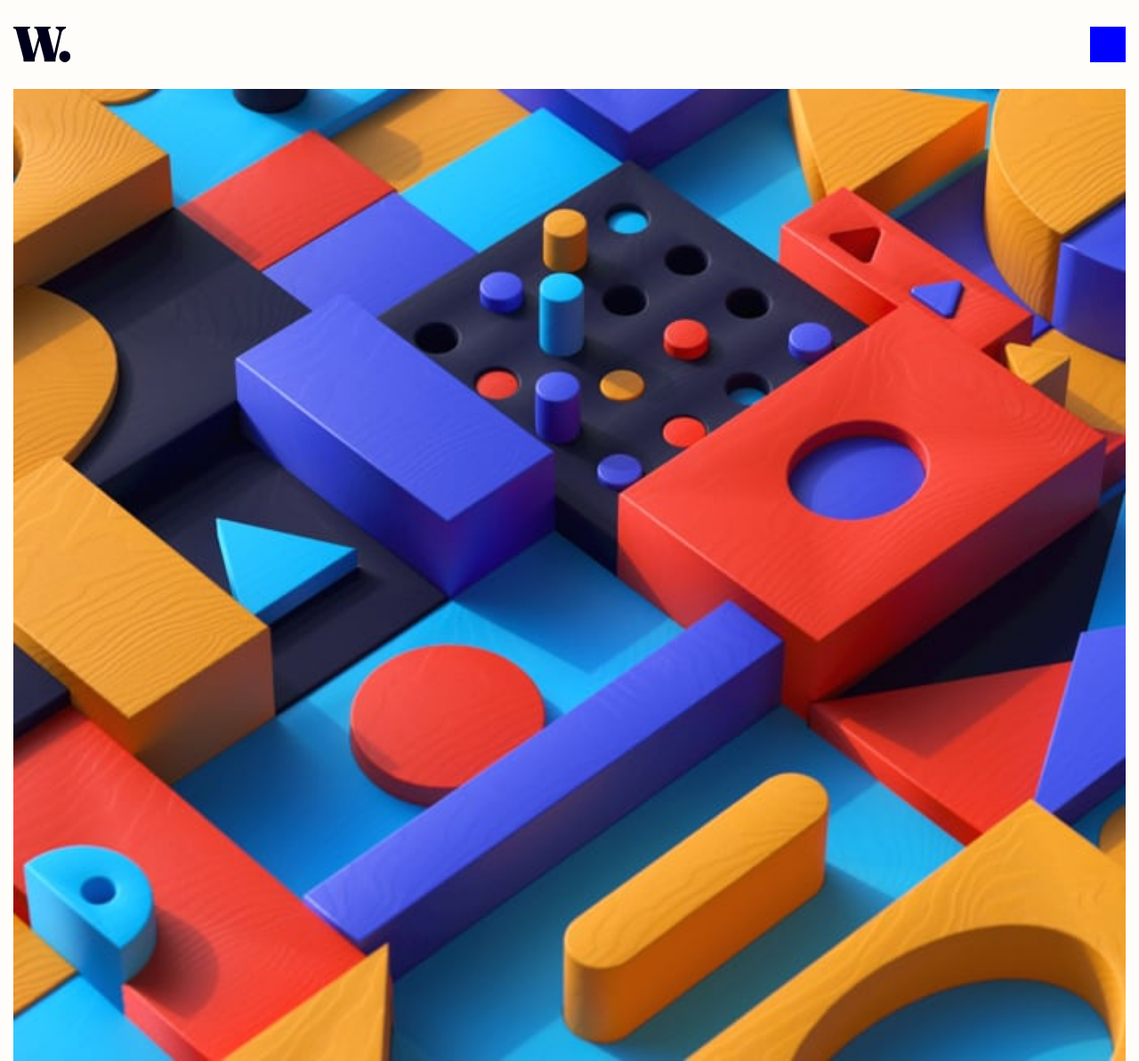
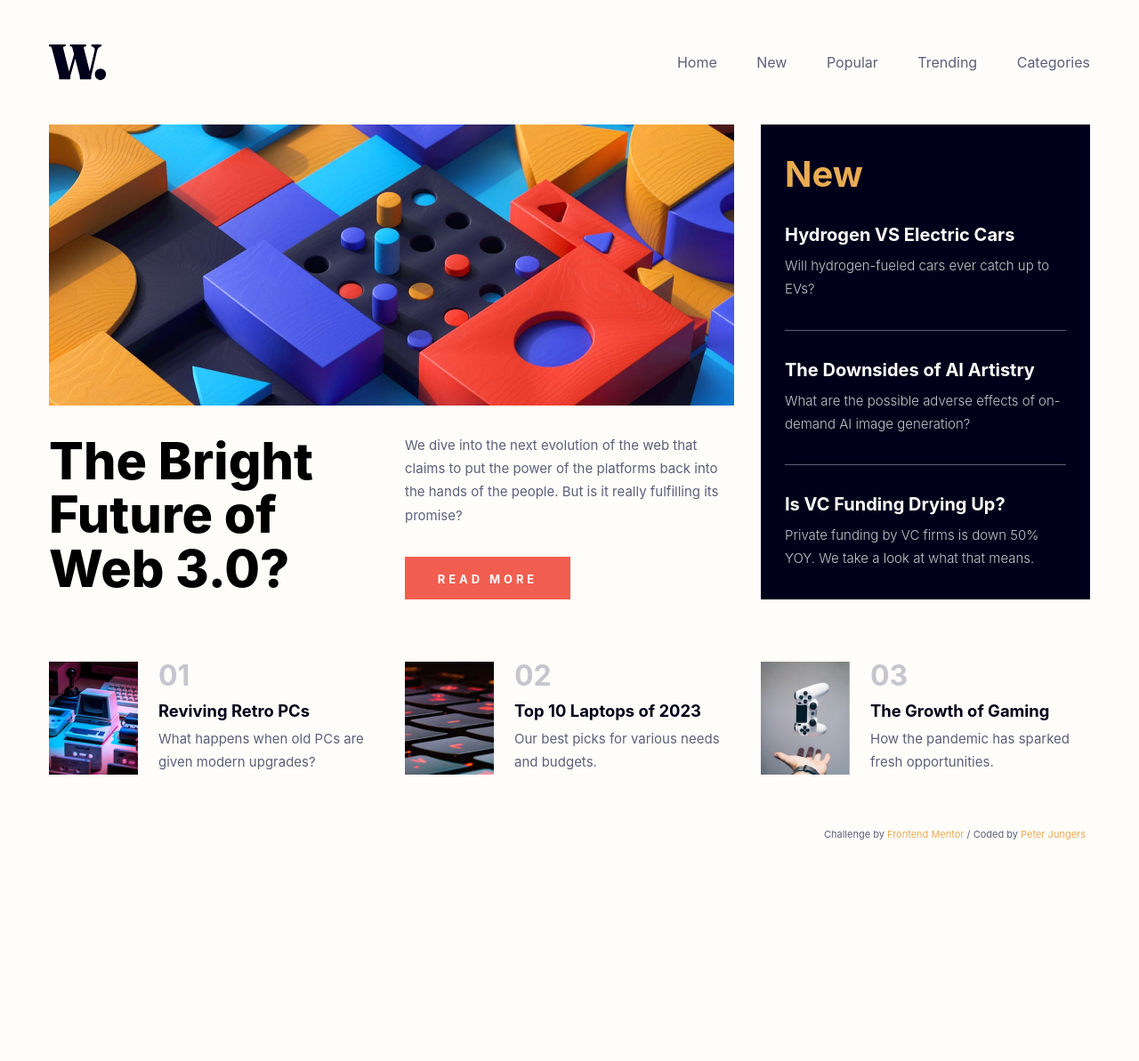
Before and after one commit to peterjungers/peterjungers.githib.io, a plain HTML site: page frontend_mentor/news_homepage/index.html in a window 1280 px wide. Shown: the top 1193 px of the page at 89% size. After the commit the page ends 975 px from the top, so only its background shows below. Drawn offline with Linux system fonts and the light colour scheme.

Commit message:
Add files via upload

```diff
--- a/frontend_mentor/news_homepage/index.html
+++ b/frontend_mentor/news_homepage/index.html
@@ -13,20 +13,16 @@ Exercise: Frontend Mentor: News homepage
   <link rel="stylesheet" href="style.css">
 </head>
 <body>
-<div class="test"></div>
   <div id="container">
     <header>
       <div id="logo-hamburger">
-        <img src="assets/images/logo.svg" alt="Logo is the letter W.">
-        <!-- Mobile nav -->
-        <div id="hamburger-icon" class="mobile">
-          <div></div>
-          <div></div>
-          <div></div>
-          <div></div>
+        <img class="logo" src="assets/images/logo.svg" alt="Logo is the letter W.">
+        <div id="hamburger-icon">
+          <div class="hamburger-line"></div>
         </div>
       </div>
-      <nav id="nav-menu" class="mobile mobile-nav">
+      <!-- Mobile nav -->
+      <nav class="mobile-nav">
         <ul>
           <li><a href="#">Home</a></li>
           <li><a href="#">New</a></li>
@@ -36,7 +32,7 @@ Exercise: Frontend Mentor: News homepage
         </ul>
       </nav>
       <!-- Tablet and desktop nav -->
-      <nav class="tablet-desktop-nav">
+      <nav class="tab-desk-nav">
         <ul>
           <li><a href="#">Home</a></li>
           <li><a href="#">New</a></li>
@@ -48,57 +44,60 @@ Exercise: Frontend Mentor: News homepage
     </header>
 
     <main>
-      <section class="intro margin-bottom">
-        <img class="hero hero-mobile" src="assets/images/image-web-3-mobile.jpg" alt="Photograph of multi-colored wooden blocks neatly arranged.">
+      <section class="intro">
+        <div id="hero">
+          <img class="hero-square" src="assets/images/image-web-3-mobile.jpg" alt="Photograph of multi-colored wooden blocks neatly arranged.">
+          <img class="hero-horizontal" src="assets/images/image-web-3-desktop.jpg">
+        </div>
         <h1>The Bright Future of Web 3.0?</h1>
         <p>
           We dive into the next evolution of the web that claims to put the power of the platforms back into the hands of the people. But is it really fulfilling its promise?
         </p>
-        <div class="btn">
+        <a class="btn" href="#">
           <p>Read More</p>
-        </div>
+        </a>
       </section>
 
-      <section class="list-box margin-bottom">
+      <section class="list-box">
         <h2>New</h2>
         <ul>
           <li>
-            <h3>Hydrogen VS Electric Cars</h3>
+            <h3><a href="#">Hydrogen VS Electric Cars</a></h3>
             <p>Will hydrogen-fueled cars ever catch up to EVs?</p>
           </li>
           <li>
-            <h3>The Downsides of AI Artistry</h3>
+            <h3><a href="#">The Downsides of AI Artistry</a></h3>
             <p>What are the possible adverse effects of on-demand AI image generation?</p>
           </li>
           <li>
-            <h3>Is VC Funding Drying Up?</h3>
+            <h3><a href="#">Is VC Funding Drying Up?</a></h3>
             <p>Private funding by VC firms is down 50% YOY. We take a look at what that means.</p>
           </li>
         </ul>
       </section>
 
-      <section class="grid-box margin-bottom">
+      <section class="grid-box">
         <div class="grid-cell">
-          <img src="assets/images/image-retro-pcs.jpg" alt="Photograph of a tiny retro PC." class="grid-box-img">
+          <img class="grid-cell-img" src="assets/images/image-retro-pcs.jpg" alt="Photograph of a tiny retro PC.">
           <div>
             <h2>01</h2>
-            <h3>Reviving Retro PCs</h3>
+            <h3><a href="#">Reviving Retro PCs</a></h3>
             <p>What happens when old PCs are given modern upgrades?</p>
           </div>
         </div>
         <div class="grid-cell">
-          <img src="assets/images/image-top-laptops.jpg" alt="Photograph of keys on a computer keyboard." class="grid-box-img">
+          <img class="grid-cell-img" src="assets/images/image-top-laptops.jpg" alt="Photograph of keys on a computer keyboard.">
           <div>
             <h2>02</h2>
-            <h3>Top 10 Laptops of 2023</h3>
+            <h3><a href="#">Top 10 Laptops of 2023</a></h3>
             <p>Our best picks for various needs and budgets.</p>
           </div>
         </div>
         <div class="grid-cell">
-          <img src="assets/images/image-gaming-growth.jpg" alt="Photograph of a video game controller in the air above an open hand." class="grid-box-img">
+          <img class="grid-cell-img" src="assets/images/image-gaming-growth.jpg" alt="Photograph of a video game controller in the air above an open hand.">
           <div>
             <h2>03</h2>
-            <h3>The Growth of Gaming</h3>
+            <h3><a href="#">The Growth of Gaming</a></h3>
             <p>How the pandemic has sparked fresh opportunities.</p>
           </div>
         </div>
@@ -107,7 +106,7 @@ Exercise: Frontend Mentor: News homepage
 
     <footer class="attribution">
       Challenge by <a href="https://www.frontendmentor.io/challenges/news-homepage-H6SWTa1MFl" target="_blank">Frontend Mentor</a>
-      / Coded by <a href="https://github.com/peterjungers/peterjungers.github.io/tree/main/frontend_mentor/news-homepage" target="_blank">Peter Jungers</a>
+      / Coded by <a href="https://github.com/peterjungers/peterjungers.github.io/tree/main/frontend_mentor/news_homepage" target="_blank">Peter Jungers</a>
     </footer>
   </div>
   <script src="script.js"></script>
--- a/frontend_mentor/news_homepage/script.js
+++ b/frontend_mentor/news_homepage/script.js
@@ -12,8 +12,6 @@ function toggleNavMenu() {
     hamburgerIcon.addEventListener("click", () => {
         navMenu.classList.toggle("active");
     });
-
-
 }
 
 window.addEventListener("load", toggleNavMenu);
--- a/frontend_mentor/news_homepage/style.css
+++ b/frontend_mentor/news_homepage/style.css
@@ -5,13 +5,16 @@ Exercise: Frontend Mentor: News homepage
 */
 
 
-/* CSS reset */
-html, body, main, footer, section, div, h1, h2, h3, p, a, img, ul, li, button {
+/* || CSS RESET */
+html, body, header, main, footer, section, div, h1, h2, h3, p, a, img, ul, li, button {
     margin: 0;
     padding: 0;
     border: 0;
 }
 
+
+/* || Default styles are for narrow screens */
+/* || GENERAL STYLES: Default */
 :root {
     --soft-orange: hsl(35, 77%, 62%);
     --soft-red: hsl(5, 85%, 63%);
@@ -30,6 +33,21 @@ body {
     font-family: Inter, Arial, sans-serif;
 }
 
+header {
+    margin: 30px 0;
+}
+
+main {
+    display: grid;
+    grid-template-rows: repeat(3, auto);
+    gap: 60px;
+    margin-bottom: 60px;
+}
+
+footer {
+    margin-bottom: 30px;
+}
+
 p {
     color: var(--dark-gray-blue);
     font-size: 15px;
@@ -37,16 +55,23 @@ p {
     line-height: 1.75em;
 }
 
-header {
-    margin: 30px 0;
+ul {
+    list-style-type: none;
 }
 
-footer {
-    margin-bottom: 30px;
+a {
+    text-decoration: none;
 }
 
-.margin-bottom {
-    margin-bottom: 60px;
+img {
+    width: 100%;
+}
+
+
+/* || UTILITIES: Default */
+.tab-desk-nav,
+.hero-horizontal {
+    display: none;
 }
 
 .btn {
@@ -65,28 +90,82 @@ footer {
     text-align: center;
 }
 
+
+/* || SITEWIDE: Default */
+#container {
+    padding: 0 15px;
+}
+
+/* Logo and hamburger icon */
+.logo {
+    width: 65px;
+    height: 40px;
+}
+
+#logo-hamburger {
+    display: flex;
+    align-items: center;
+    justify-content: space-between;
+}
+
+#hamburger-icon {
+    display: flex;
+    align-items: center;
+    position: relative;
+    width: 40px;
+    height: 40px;
+    cursor: pointer;
+}
+
+.hamburger-line {
+    background-color: black;
+    width: 100%;
+    height: 3px;
+}
+
+.hamburger-line::before {
+    content: "";
+    position: absolute;
+    background-color: black;
+    width: 100%;
+    height: 3px;
+    transform: translateY(-10px);
+}
+
+.hamburger-line::after {
+    content: "";
+    position: absolute;
+    background-color: black;
+    width: 100%;
+    height: 3px;
+    transform: translateY(10px);
+}
+
 /* Mobile nav menu */
 .mobile-nav {
     height: 0;
     overflow: hidden;
-    transition: 0.75s;
+    transition: height 0.75s;
 }
 
 .mobile-nav.active {
-    height: 220px;
+    height: 255px; /* Height of all li elements plus top borders */
     overflow: visible;
 }
 
 .mobile-nav ul {
-    list-style-type: none;
     margin-top: 30px;
 }
 
 .mobile-nav li {
-    background-color: var(--soft-orange);
-    height: 44px;
-    line-height: 44px;
+    border-top: 1px solid var(--gray-blue);
+    height: 50px;
+    line-height: 50px;
     text-align: right;
+}
+
+.mobile-nav li:active {
+    background-color: var(--gray-blue);
 }
 
 .mobile-nav a {
@@ -98,38 +177,33 @@ footer {
     padding-right: 10px;
 }
 
-.mobile-nav li:active {
-    background-color: var(--soft-red);
+/* Attribution */
+.attribution {
+    font-size: 11px;
+    color: var(--dark-gray-blue);
+    text-align: center;
 }
 
-.tablet-desktop-nav {
-    display: none;
+.attribution a {
+    color: var(--soft-orange);
 }
-/* End mobile nav menu */
 
-/* Styles for intro div */
+
+/* || INTRO SECTION: Default */
+.intro {
+    display: grid;
+    grid-template-rows: repeat(4, auto);
+    gap: 20px;
+}
+
 .intro h1 {
     font-weight: 800;
     font-size: 2.75em;
-    line-height: 1.1em;
-    margin-bottom: 20px;
+    line-height: 1.05em;
 }
 
-.intro p {
-    margin-bottom: 20px;
-}
 
-.hero {
-    width: 100%;
-    margin-bottom: 20px;
-}
-
-.hero-mobile {
-    display: block;
-}
-/* End styles for intro div */
-
-/* Styles for div with list content */
+/* || SECTION USING LIST: Default */
 .list-box {
     background-color: var(--very-dark-blue);
     padding: 25px 20px 0;
@@ -165,67 +239,231 @@ footer {
 .list-box li:last-child {
     border-bottom: none;
 }
-/* End styles for div with list content */
 
-/* Styles for div with gridded content */
+.list-box li a {
+    color: var(--off-white);
+}
+
+
+/* || SECTION USING GRID: Default */
 .grid-box {
     display: grid;
     grid-template-rows: repeat(3, 1fr);
     gap: 35px;
 }
 
+/* .grid-cell is each img/text pair within .grid-box */
 .grid-cell {
     display: flex;
     column-gap: 23px;
 }
 
-.grid-box-img {
+.grid-cell-img {
     width: 100px;
+    height: 127px;
 }
 
 .grid-cell h2 {
     font-size: 2em;
+    line-height: 1em;
     color: var(--gray-blue);
     margin-bottom: .4em;
 }
 
 .grid-cell h3 {
-    margin-bottom: .5em;
-}
-/* End styles for div with gridded content */
-
-/* Styles for credits */
-.attribution {
-    font-size: 11px;
-    color: var(--dark-gray-blue);
-    text-align: center;
+    font-size: 1.15em;
+    margin-bottom: .425em;
 }
 
-.attribution a {
-    color: var(--soft-orange);
+.grid-cell a {
+    color: var(--very-dark-blue);
 }
 
-.attribution a:hover {
-    text-decoration: none;
-}
-/* End styles for credits */
 
-/* id styles */
-#container {
-    padding: 0 15px;
+/* || Horizontal small mobile viewport */
+@media screen and (min-width: 480px) {
+    /* || UTILITIES: Horizontal small mobile viewport */
+    .hero-square {
+        display: none;
+    }
+
+    .hero-horizontal {
+        display: block;
+    }
 }
 
-#logo-hamburger {
-    display: flex;
-    justify-content: space-between;
+
+/* || Vertical tablet viewports */
+@media screen and (min-width: 768px) {
+    /* || GENERAL STYLES: Vertical tablet viewports */
+    header {
+        display: flex;
+        align-items: center;
+        justify-content: space-between;
+        margin: 50px 0;
+    }
+
+    main {
+        display: grid;
+        grid-template-columns: repeat(3, 1fr);
+        grid-template-rows: repeat(2, auto);
+        column-gap: 30px;
+        row-gap: 70px;
+        margin-bottom: 60px;
+    }
+
+
+    /* || UTILITIES: Vertical tablet viewports */
+    #hamburger-icon,
+    .hamburger-line,
+    .mobile-nav,
+    .hero-horizontal {
+        display: none;
+    }
+
+    .tab-desk-nav,
+    .hero-square {
+        display: block;
+    }
+
+    .btn:hover {
+        background-color: var(--very-dark-blue);
+        cursor: pointer;
+    }
+
+
+    /* || SITEWIDE: Vertical tablet viewports */
+    #container {
+        max-width: 1200px;
+        margin: 0 auto;
+    }
+
+    .tab-desk-nav li {
+        display: inline-block;
+        padding: 0 20px;
+    }
+
+    .tab-desk-nav li:last-of-type {
+        padding-right: 0;
+    }
+
+    .tab-desk-nav a {
+        color: var(--dark-gray-blue)
+    }
+
+    .tab-desk-nav a:hover {
+        color: var(--soft-red)
+    }
+
+    .attribution {
+        text-align: right;
+        padding-right: 5px;
+    }
+
+    .attribution a:hover {
+        color: var(--soft-red);
+    }
+
+
+    /* || INTRO SECTION: Vertical tablet viewports */
+    .intro {
+        grid-column: 1 / span 2; /* Placement within main grid */
+        align-self: start; /* Aligned at start within main grid */
+        display: grid; /* Begin styles for .intro grid */
+        grid-template-columns: repeat(2, 1fr);
+        grid-template-rows: repeat(4, auto);
+        gap: 30px;
+    }
+
+    .intro #hero {
+        grid-column: 1 / span 2;
+    }
+
+    .intro h1 {
+        grid-column: 1 / span 2;
+        grid-row: 2;
+        font-size: 3.6em;
+    }
+
+    .intro p {
+        grid-column: 1 / span 2;
+        grid-row: 3;
+    }
+
+    .intro .btn {
+        grid-column: 1;
+    }
+
+
+    /* || SECTION USING LIST: Vertical tablet viewports */
+    .list-box {
+        padding: 31px 27px 0;
+    }
+
+    .list-box h2 {
+        font-size: 2.5em;
+    }
+
+    .list-box li a:hover {
+        color: var(--soft-orange);
+    }
+
+
+    /* || SECTION USING GRID: Vertical tablet viewports */
+    .grid-box {
+        grid-column: 1 / span 3; /* Placement within main grid */
+        grid-template-rows: none;
+        grid-template-columns: repeat(3, 1fr);
+        gap: 30px;
+    }
+
+    .grid-cell a:hover {
+        color: var(--soft-red);
+    }
 }
 
-#hamburger-icon {
-    width: 40px;
-    height: 40px;
-    background-color: blue;
+
+/* || Horizontal tablet and small desktop viewports */
+@media screen and (min-width: 950px) {
+    /* || UTILITIES: Horizontal tablet and small desktop viewports */
+    .hero-square {
+        display: none;
+    }
+
+    .hero-horizontal {
+        display: block;
+    }
+
+
+    /* || INTRO SECTION: Horizontal tablet and small desktop viewports */
+    .intro {
+        grid-template-rows: repeat(3, auto);
+    }
+
+    .intro h1 {
+        grid-column: 1;
+        grid-row: 2 / span 2;
+    }
+
+    .intro p {
+        grid-column: 2;
+        grid-row: 2;
+    }
+
+    .intro .btn {
+        grid-column: 2;
+    }
 }
 
-.mobile {
-    /*display: none;*/
+
+/* || Desktop viewports */
+@media screen and (min-width: 1200px) {
+    /* || INTRO SECTION: Desktop viewports */
+    .intro {
+        align-self: auto;
+    }
+
+    .intro .btn {
+        align-self: end;
+    }
 }
```
